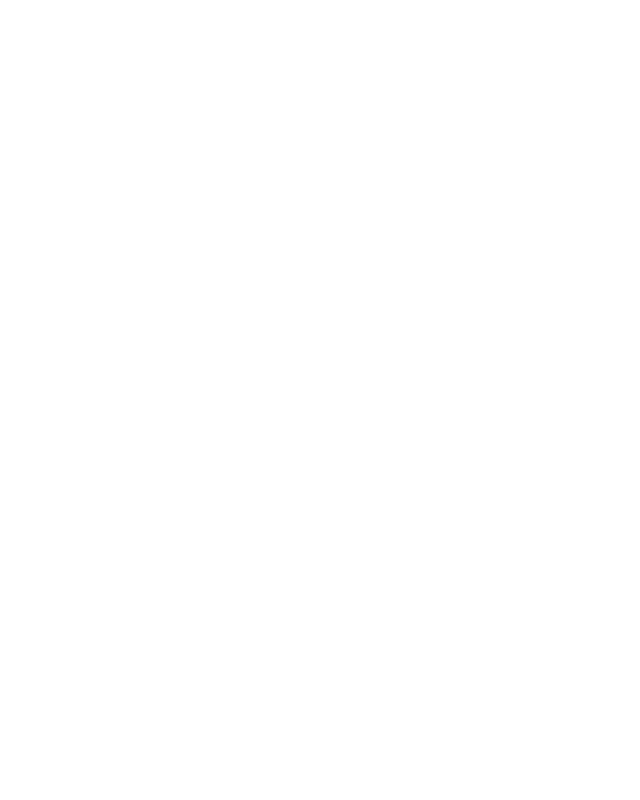
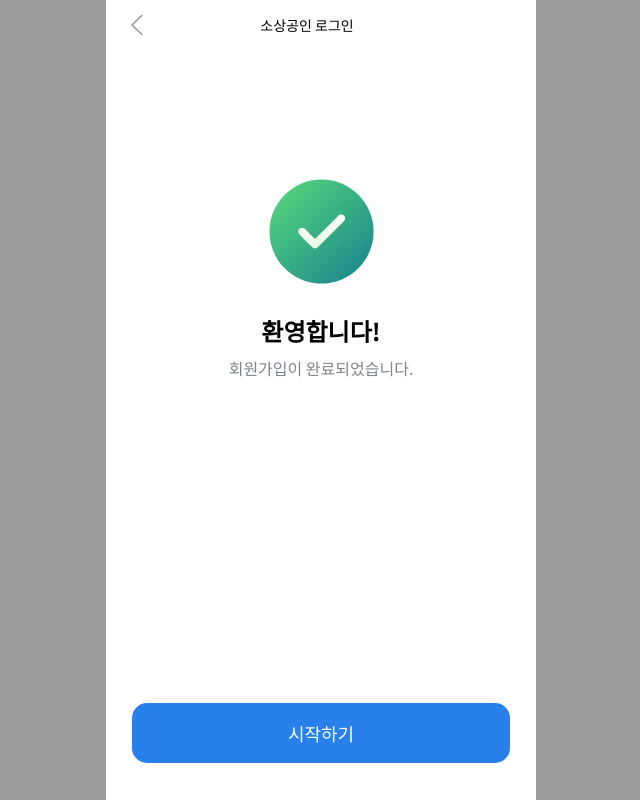
Before and after one commit to YU-Capstone-Design/All-Ligo-Web, a React (Vite) app: page /success-page in a window 1280 px wide. Before the commit this address had no page. Shown: the whole page, without its empty margins (319-959 px from the left). Built offline with nearby package versions, Linux system fonts and the light colour scheme.

Commit message:
feat : 회원가입 완료 페이지 구현

```diff
--- a/src/App.jsx
+++ b/src/App.jsx
@@ -8,6 +8,7 @@ import OwnerStoreLink from "./pages/OwnerMembership/OwnerStoreLink";
 import OwnerStoreLocation from "./pages/OwnerMembership/OwnerStoreLocation";
 import Thumbnail from "./pages/Thumbnail";
 import OwnerPassword from "./pages/OwnerMembership/OwnerPassword";
+import SuccessPage from "./pages/OwnerMembership/SuccessPage";
 
 const App = () => {
   return (
@@ -26,6 +27,7 @@ const App = () => {
           />
           <Route path="/login" element={<OwnerLogin />} />
           <Route path="/owner-password" element={<OwnerPassword />} />
+          <Route path="/success-page" element={<SuccessPage />} />
         </Route>
       </Routes>
     </BrowserRouter>
--- /dev/null
+++ b/src/pages/OwnerMembership/SuccessPage.jsx
@@ -0,0 +1,42 @@
+import React from 'react'
+import OwnerLoginHeader from '../../components/auth/OwnerLoginHeader'
+import checkmark from '../../assets/auth/checkmark.svg'
+import AuthButton from '../../components/auth/AuthButton'
+import { useNavigate } from 'react-router-dom'
+
+const SuccessPage = () => {
+  const navigate = useNavigate()
+
+  const handleStartClick = () => {
+    navigate('/home')
+  }
+
+  return (
+    <div className='min-h-screen flex flex-col'>
+      <OwnerLoginHeader />
+
+      <div className='flex flex-col justify-center items-center mt-[119px] gap-[12px]'>
+        <img className='mb-[8px]' src={checkmark} alt='회원가입 완료' />
+
+        <span className='font-bold text-[24px] leading-[34px]'>
+          환영합니다!
+        </span>
+
+        <span className='text-[#7e858c] text-[16px] leading-[16px]'>
+          회원가입이 완료되었습니다.
+        </span>
+      </div>
+
+      <div className='mt-auto px-[25.89px] pb-[37px]'>
+        <AuthButton
+          isActive={true}
+          onClick={handleStartClick}
+        >
+          시작하기
+        </AuthButton>
+      </div>
+    </div>
+  )
+}
+
+export default SuccessPage
```
Also changed, not shown: src/assets/auth/checkmark.svg (added).
